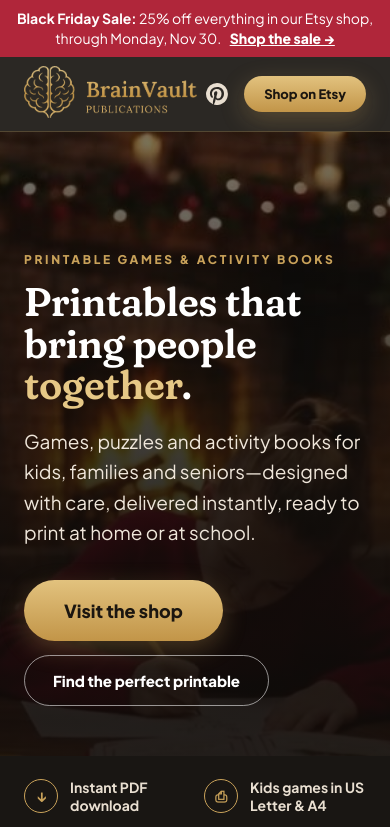
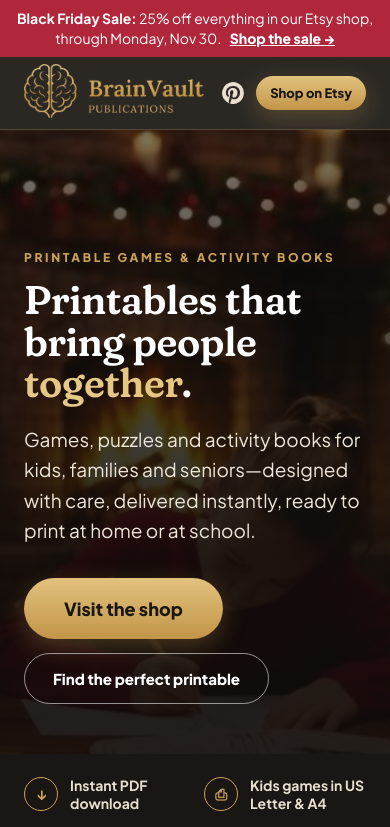
Before and after one commit to YakirSav/brainvault, a plain HTML site: page index.html in a window 390 px wide. Shown: the top 827 px of the page. Drawn offline with Linux system fonts and the light colour scheme.

Commit message:
Enlarge header logo (64px desktop, 54px mobile) with roomier mobile nav
Co-Authored-By: Claude Opus 5.5 <noreply@anthropic.com>
Claude-Session: https://claude.ai/code/session_015QzppGbKY6b3gTiBzXUGVF

```diff
--- a/index.html
+++ b/index.html
@@ -18,8 +18,8 @@ h1,h2,h3,h4,.n{font-variation-settings:"SOFT" 100,"WONK" 0}
 .eyebrow{font-size:12px;letter-spacing:.22em;text-transform:uppercase;font-weight:800;color:var(--gold)}
 /* nav */
 nav{position:sticky;top:0;z-index:10;background:rgba(25,22,19,.92);backdrop-filter:blur(10px);border-bottom:1px solid rgba(201,162,90,.25)}
-nav .wrap{display:flex;align-items:center;justify-content:space-between;height:74px}
-nav img{height:52px}
+nav .wrap{display:flex;align-items:center;justify-content:space-between;height:84px}
+nav img{height:64px}
 nav .links{display:flex;gap:28px;align-items:center;font-size:14px;font-weight:700;color:#e9dfd1}
 nav .links a:hover{color:var(--gold2)}
 .btn{display:inline-flex;align-items:center;gap:8px;font-weight:800;font-size:15px;padding:15px 28px;border-radius:999px;transition:all .2s}
@@ -224,7 +224,7 @@ footer .fl a:hover{color:var(--gold2)}
 .btn-outline{border:1.5px solid var(--ink);color:var(--ink)}.btn-outline:hover{background:var(--ink);color:#fff}
 @media(max-width:900px){.cog{grid-template-columns:1fr;gap:28px}}
 @media(max-width:900px){
- nav .links a:not(.btn):not(.pin){display:none}nav .links{gap:16px}nav .pin svg{width:22px;height:22px}
+ nav .links a:not(.btn):not(.pin){display:none}nav .links{gap:16px}nav img{height:54px}nav .wrap{height:72px;gap:10px}nav .links{gap:12px}nav .btn{padding:9px 14px}nav .pin svg{width:22px;height:22px}
  .hero{min-height:600px}.hero:after{background:linear-gradient(180deg,rgba(14,11,9,.55) 0%,rgba(14,11,9,.9) 70%)}.hero .wrap{padding-top:120px;padding-bottom:50px}.hero .logo{height:80px}
  .strip .wrap{grid-template-columns:1fr 1fr}
  section{padding:70px 0}
```
